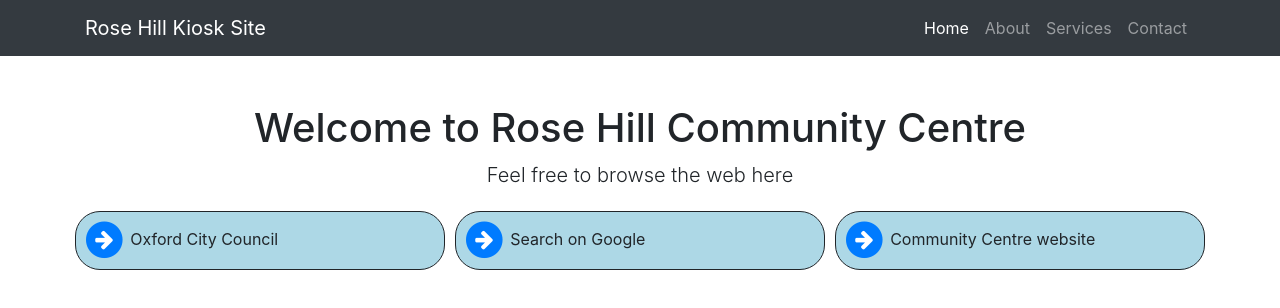
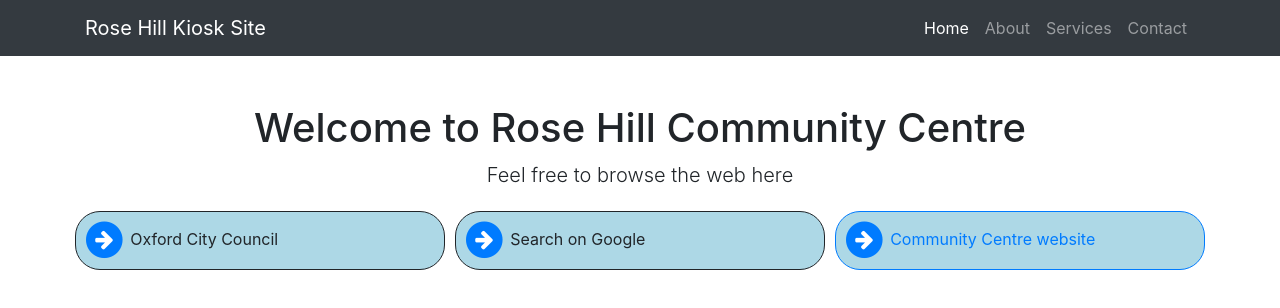
Before and after one commit to OxfordCityCouncil/rosehill, a website: page index.html in a window 1280 px wide. Drawn offline with Linux system fonts and the light colour scheme.

Commit message:
Update index.html

```diff
--- a/index.html
+++ b/index.html
@@ -86,13 +86,13 @@
               </span></a>
           Search on Google
         </div>
-        <div class="col-sm">
-            <a class="fa-stack fa-lg" href="https://www.oxford.gov.uk/rhcc">
+        <a class="col-sm" href="https://www.oxford.gov.uk/rhcc">
+            <span class="fa-stack fa-lg">
               <i class="fa fa-circle fa-stack-2x"></i>
               <i class="fa fa-arrow-right fa-stack-1x fa-inverse"></i>
-              </span></a>
-          Community Centre website
-        </div>
+            </span>
+              Community Centre website
+        </div></a>
     </div>
   </div>
 
```
